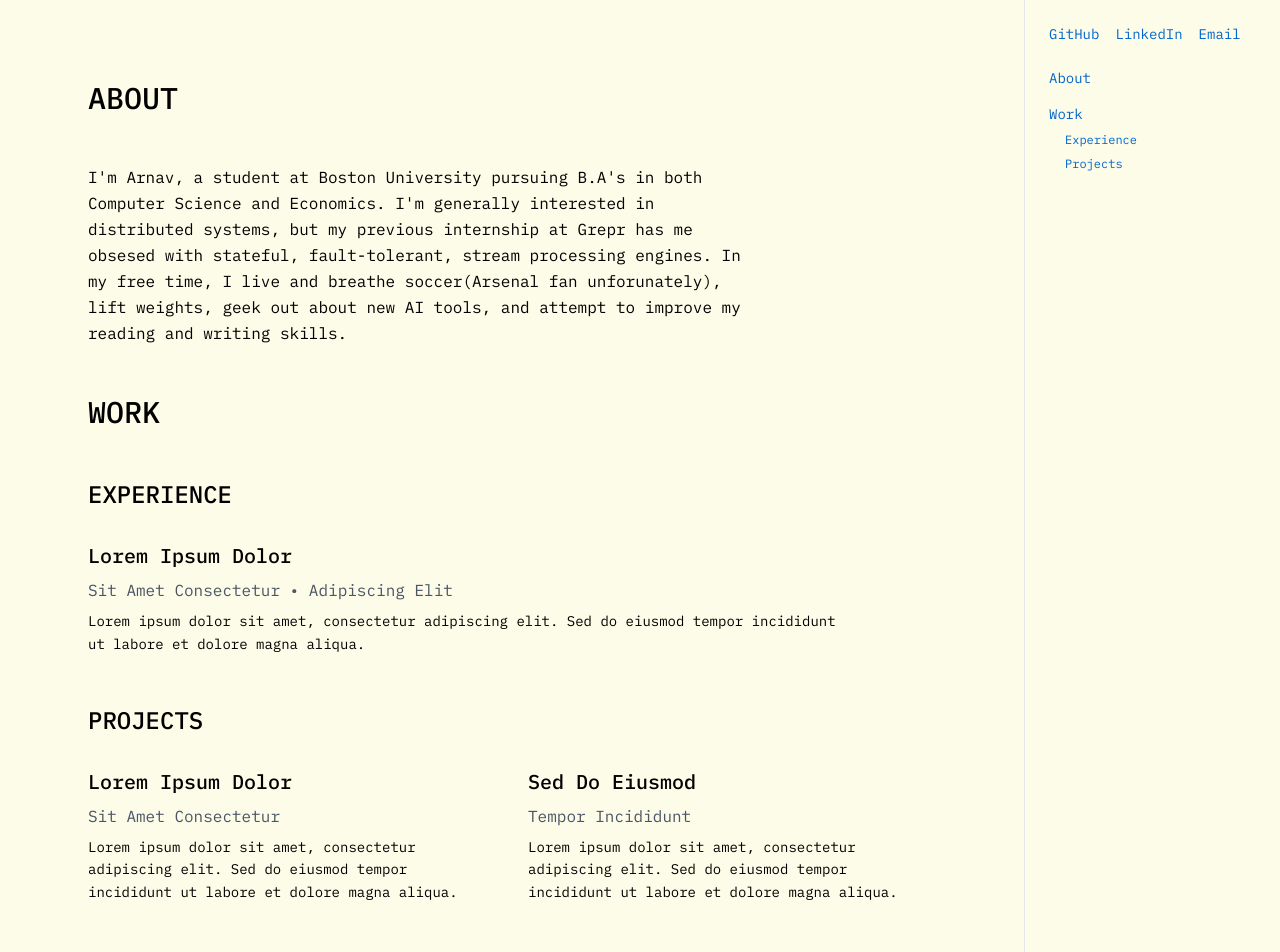
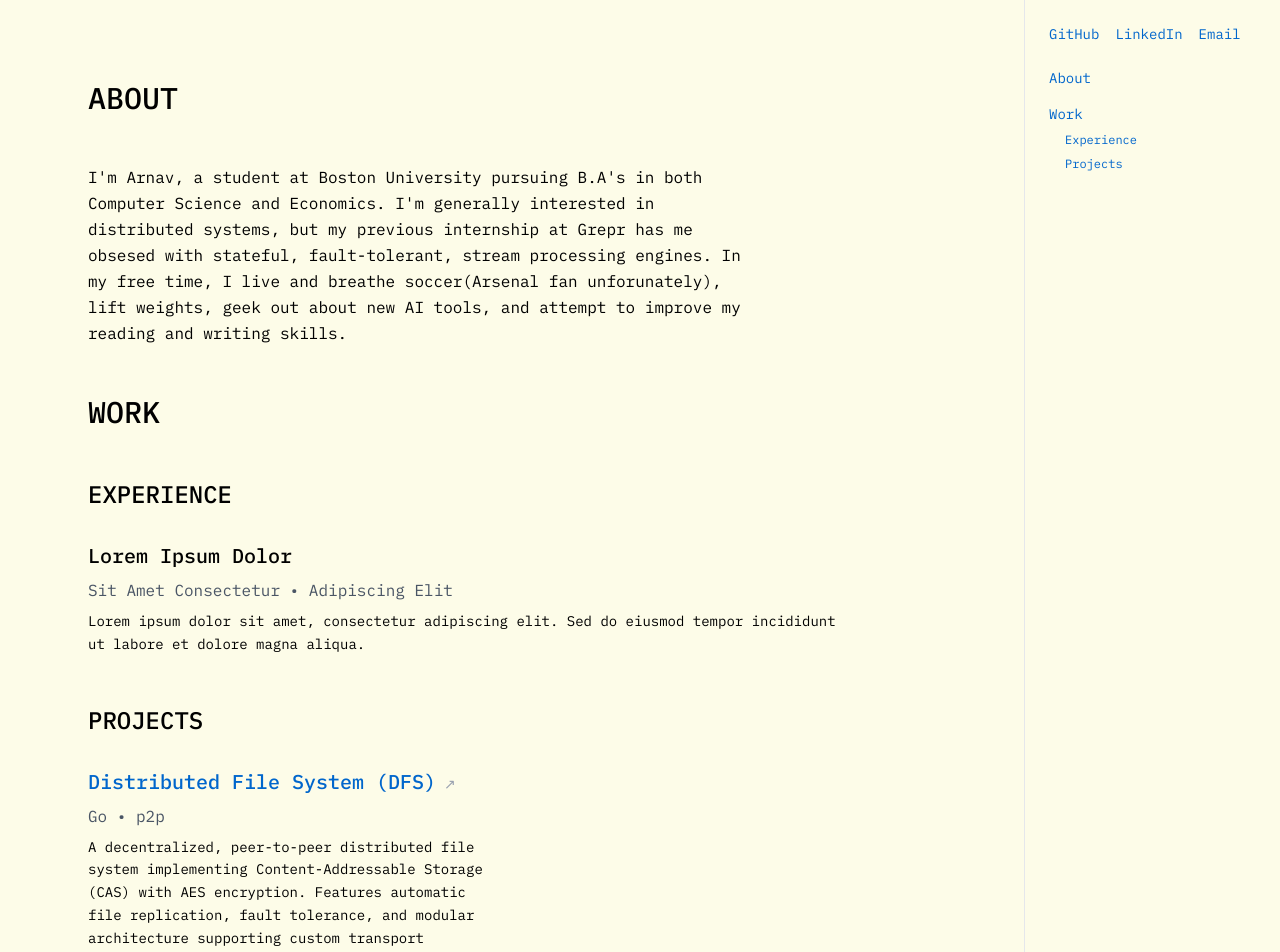
Before and after one commit to navkul/arnavkulkarni-site, a Next.js app: page / in a window 1280 px wide. Shown: the top 952 px of the page. Built offline with nearby package versions, Linux system fonts and the light colour scheme.

Commit message:
[update] Add DFS project

```diff
--- a/src/app/page.tsx
+++ b/src/app/page.tsx
@@ -140,7 +140,21 @@ export default function Home() {
                 <div className="max-w-4xl grid md:grid-cols-2 gap-8">
                   {projects.map((project, index) => (
                     <div key={index}>
-                      <h4 className="text-xl font-medium mb-2">{project.title}</h4>
+                      <h4 className="text-xl font-medium mb-2">
+                        {project.githubUrl ? (
+                          <a
+                            href={project.githubUrl}
+                            target="_blank"
+                            rel="noopener noreferrer"
+                            className="hover:text-blue-600 transition-colors"
+                          >
+                            {project.title}
+                            <span className="ml-2 text-sm text-gray-400">↗</span>
+                          </a>
+                        ) : (
+                          project.title
+                        )}
+                      </h4>
                       <p className="text-gray-600 mb-2">{project.type}</p>
                       <p className="text-sm leading-relaxed">{project.description}</p>
                     </div>
--- a/src/lib/constants.ts
+++ b/src/lib/constants.ts
@@ -10,13 +10,9 @@ export const experiences = [
 
 export const projects = [
   {
-    title: "Lorem Ipsum Dolor",
-    type: "Sit Amet Consectetur",
-    description: "Lorem ipsum dolor sit amet, consectetur adipiscing elit. Sed do eiusmod tempor incididunt ut labore et dolore magna aliqua."
-  },
-  {
-    title: "Sed Do Eiusmod",
-    type: "Tempor Incididunt",
-    description: "Lorem ipsum dolor sit amet, consectetur adipiscing elit. Sed do eiusmod tempor incididunt ut labore et dolore magna aliqua."
+    title: "Distributed File System (DFS)",
+    type: "Go • p2p ",
+    description: "A decentralized, peer-to-peer distributed file system implementing Content-Addressable Storage (CAS) with AES encryption. Features automatic file replication, fault tolerance, and modular architecture supporting custom transport protocols and storage backends. Built with TCP transport layer and SHA-1 cryptographic hashing for secure file operations across network peers.",
+    githubUrl: "https://github.com/navkul/dfs"
   }
 ];
```
